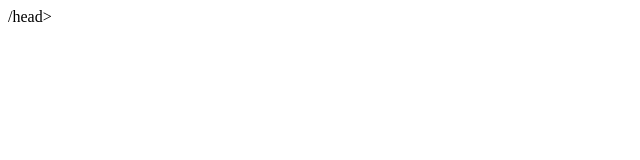
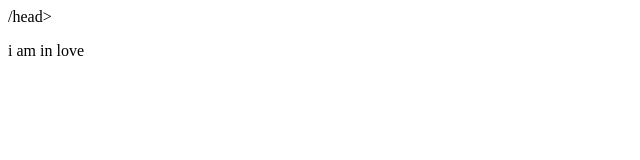
Before and after one commit to rabiyabosrifaria/demowork, a plain HTML site: page index.html in a window 1280 px wide. Shown: the full height of the page, 0-640 px from the left. Drawn offline with Linux system fonts and the light colour scheme.

Commit message:
add index.html in file

```diff
--- a/index.html
+++ b/index.html
@@ -8,6 +8,6 @@
     <link rel="stylesheet" href="style.css">
 /head>
 <body>
-
+    <p>i am in love</p>
 </body>
 </html>
```
